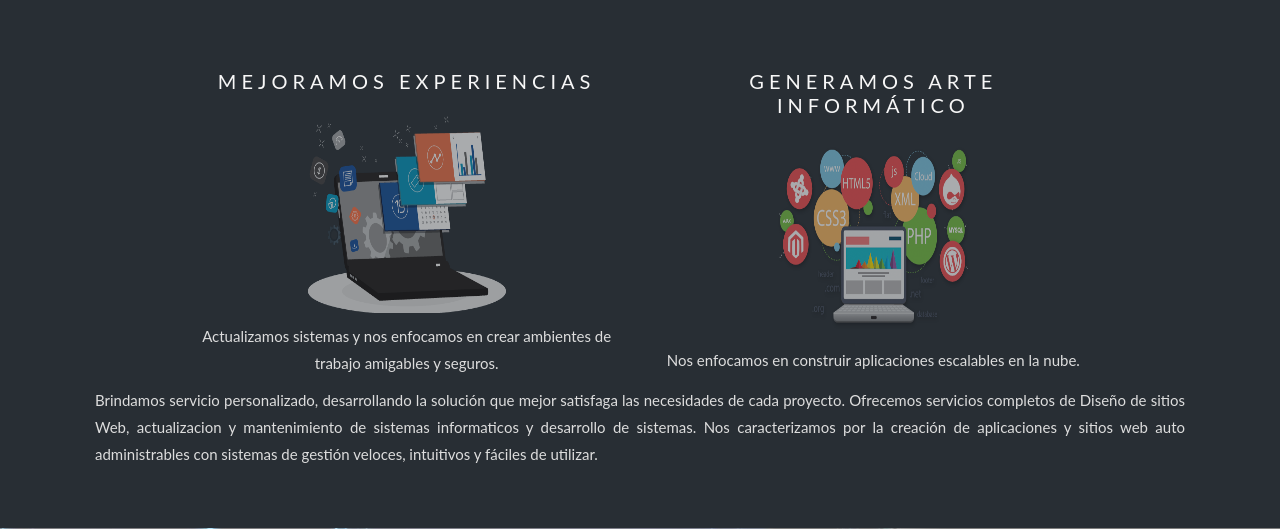
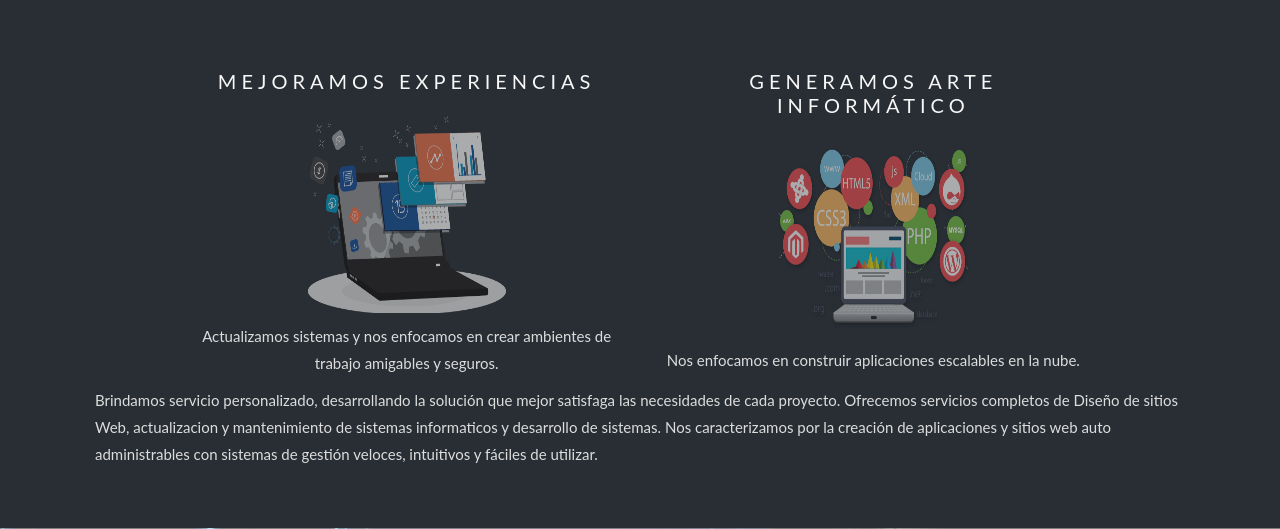
Before and after one commit to SandroSD/Pablo-SanWeb, a PHP site: page / in a window 1280 px wide. Shown: the part 1483-2012 px from the top of the page. Run offline with PHP 8.4, Linux system fonts and the light colour scheme; some libraries are stand-ins or nearby versions.

Commit message:
correccion de estilo texto servicios

```diff
--- a/index.php
+++ b/index.php
@@ -46,7 +46,7 @@
       <img src="img/desarrollo_web.png"  id="desarrolloImg">
       <p>Nos enfocamos en construir aplicaciones escalables en la nube.</p>
     </div>
-    <div class="col-md-12" id="tituloServicios" style="text-align: justify;">
+    <div class="col-md-12" id="tituloServicios" >
     <p>Brindamos servicio personalizado, desarrollando la solución que mejor satisfaga las necesidades de cada proyecto.
   Ofrecemos servicios completos de Diseño de sitios Web, actualizacion y mantenimiento de sistemas informaticos y
   desarrollo de sistemas. Nos caracterizamos por la creación de aplicaciones y sitios web auto administrables con sistemas de gestión veloces, intuitivos y fáciles de utilizar.</p>
```
